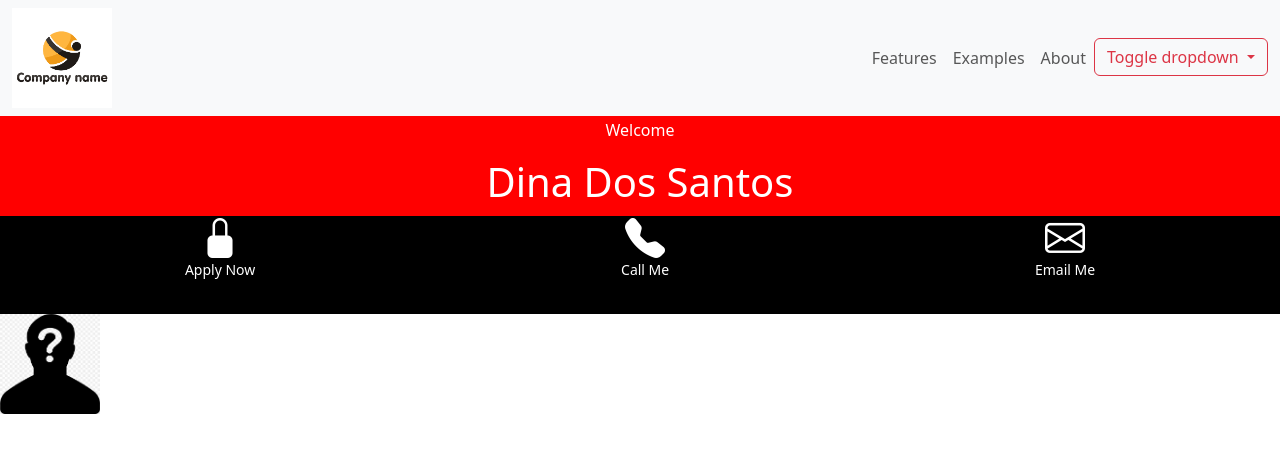
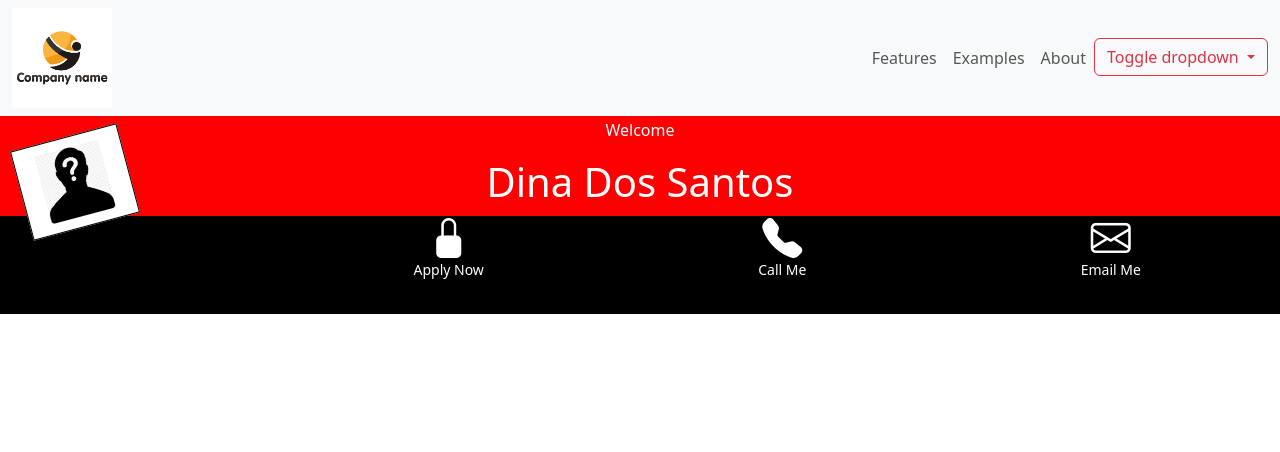
Before and after one commit to phi1ip83/dina_web, an Angular app: page / in a window 1280 px wide. Shown: the top 452 px of the page. Built offline with nearby package versions, Linux system fonts and the light colour scheme.

Commit message:
Portrait fixed

```diff
--- a/src/app/banner/banner.component.css
+++ b/src/app/banner/banner.component.css
@@ -1,12 +1,15 @@
-.test{
+.test1{
     background-color: blue;
+}
+.test2{
+    background-color: green;
 }
 .figure-caption{
     color: white;
 }
 
 #top{
-    background-color: red;
+
     color: white;
     padding: 2px;
 }
@@ -17,6 +20,37 @@
 }
 #banner{
     padding: 0px;
+    background-color: red;
+    align-content: center;
+    text-align: center;
+}
+#image{
+    padding: 10px;
+    margin: 20px;
+    text-align: center;
+    max-width: 110px;
+    max-height: 140px;
+
+    background-color: white;
+    border: 1px solid black;
+
+    rotate: 345deg;
+    position: absolute;
+    float: left ;
+
+
+}
+img{
+    max-width: 100px;
+    max-height: 70px;
+}
+@media (max-width: 576px) {
+    #image{
+        float: none;
+        display: inline-block;
+        position: relative;
+        rotate: 0deg;
+    }
 }
 
 figure{
--- a/src/app/banner/banner.component.html
+++ b/src/app/banner/banner.component.html
@@ -1,9 +1,15 @@
 <div id="banner" class="container-fluid">
+    <div id="image" class="container-fluid">
+        <img src="./picture.jpg" alt="logo">
+    </div>
+
     <div id="top" class="container-fluid">
         <p class="text-center">Welcome</p>
         <h1 class="text-center">Dina Dos Santos</h1>
     </div>
-    <div id="bottom" class="d-flex flex-sm-row flex-column">
+
+    <div id="bottom" class="container-fluid d-flex flex-sm-row flex-column mt-0">
+        <span class="flex-fill"></span>
         <a class="flex-fill " [routerLink]="'.'">
             <figure class="figure text-center">
                 <i class="bi bi-lock-fill h1 figure-img"></i>
@@ -24,7 +30,5 @@
         </a>
 
     </div>
-    <div id="image">
-        <img src="./picture.jpg" alt="logo" width="100" height="100">
-    </div>
+
 </div>
--- a/src/app/banner/banner.component.ts
+++ b/src/app/banner/banner.component.ts
@@ -1,11 +1,12 @@
 import { Component } from '@angular/core';
 import {RouterLink} from '@angular/router';
+import { NgClass } from '@angular/common';
 @Component({
   selector: 'app-banner',
-  imports: [RouterLink],
+  imports: [RouterLink, NgClass],
   templateUrl: './banner.component.html',
   styleUrl: './banner.component.css'
 })
 export class BannerComponent {
-
+  class1 = ['test1','test2'];
 }
```
